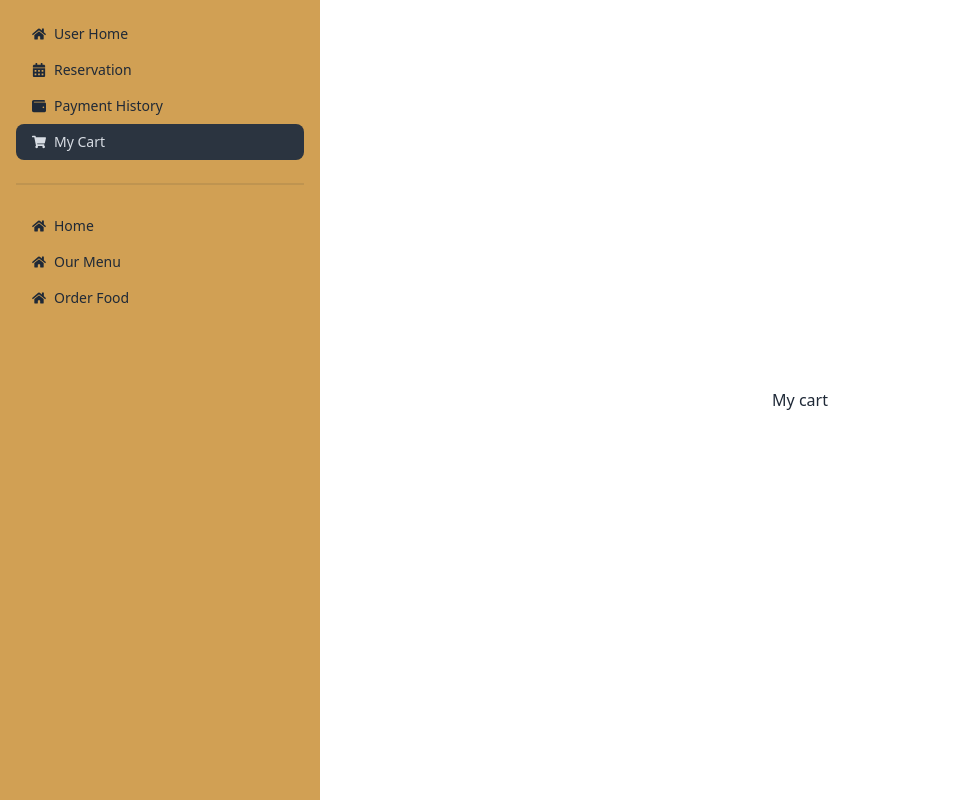
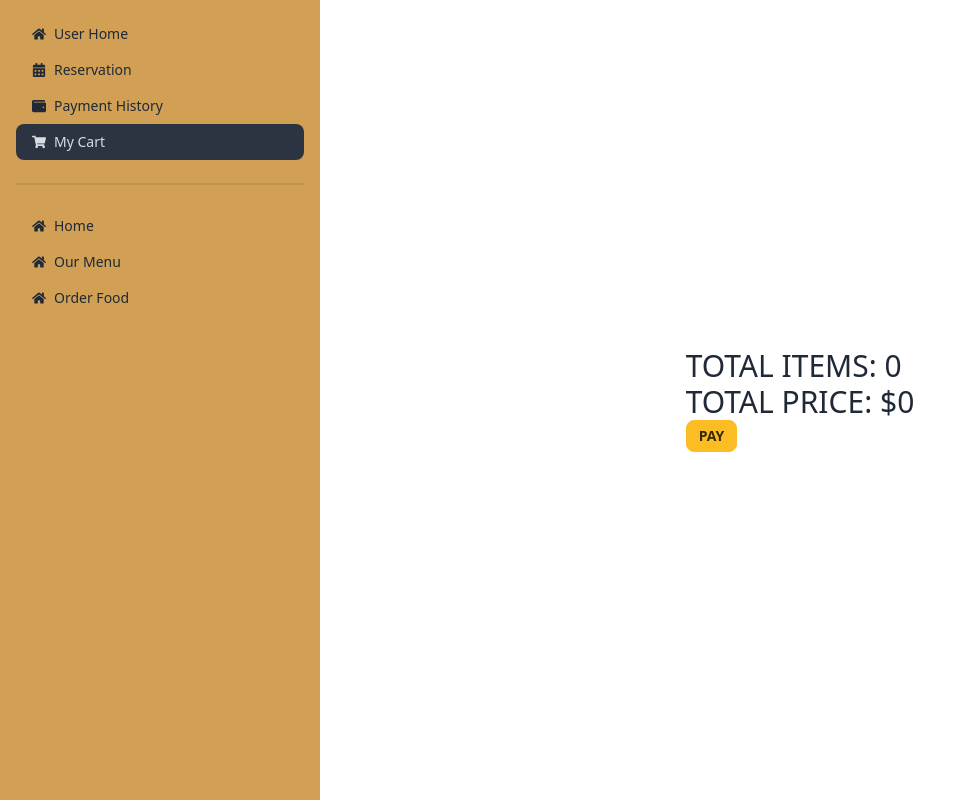
Before and after one commit to mehrabhossain1/74_bistro-boss-client, a React (Vite) app: page /dashboard/mycart in a window 1280 px wide. Shown: the whole page, without its empty margins (0-960 px from the left). Built offline with nearby package versions, Linux system fonts and the light colour scheme; no server answers.

Commit message:
toal order and price showed using reduce func

```diff
--- a/src/Layout/Dashboard.jsx
+++ b/src/Layout/Dashboard.jsx
@@ -8,7 +8,7 @@ import {
 
 const Dashboard = () => {
   return (
-    <div className='drawer lg:drawer-open'>
+    <div className='drawer lg:drawer-open '>
       <input id='my-drawer-2' type='checkbox' className='drawer-toggle' />
       <div className='drawer-content flex flex-col items-center justify-center'>
         {/* Page content here */}
@@ -20,9 +20,9 @@ const Dashboard = () => {
           Open drawer
         </label>
       </div>
-      <div className='drawer-side bg-[#D1A054]'>
+      <div className='drawer-side '>
         <label htmlFor='my-drawer-2' className='drawer-overlay'></label>
-        <ul className='menu p-4 w-80 h-full'>
+        <ul className='menu p-4 w-80 h-full bg-[#D1A054]'>
           {/* Sidebar content here */}
           <li>
             <NavLink to='/dashboard/home'>
--- a/src/Pages/Dashboard/MyCart/MyCart.jsx
+++ b/src/Pages/Dashboard/MyCart/MyCart.jsx
@@ -1,12 +1,20 @@
 import { Helmet } from "react-helmet-async";
+import useCart from "../../../hooks/useCart";
 
 const MyCart = () => {
+  const [cart] = useCart();
+  console.log(cart);
+  const total = cart.reduce((sum, item) => item.price + sum, 0);
   return (
     <div>
       <Helmet>
         <title>Bistro Boss | My Cart</title>
       </Helmet>
-      <h1>My cart</h1>
+      <div className='uppercase'>
+        <h3 className='text-3xl'>Total Items: {cart.length}</h3>
+        <h3 className='text-3xl'>Total Price: ${total}</h3>
+        <button className='btn btn-warning btn-sm'>PAY</button>
+      </div>
     </div>
   );
 };
```
